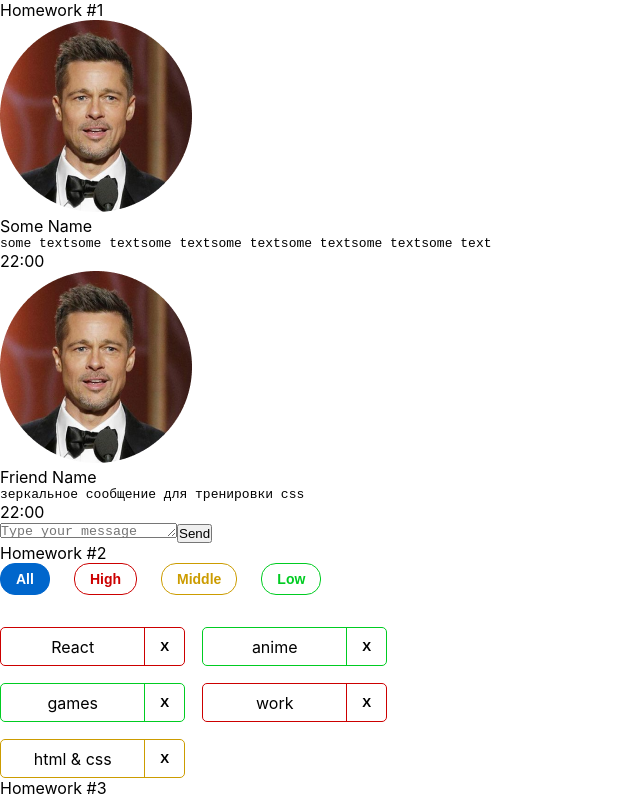
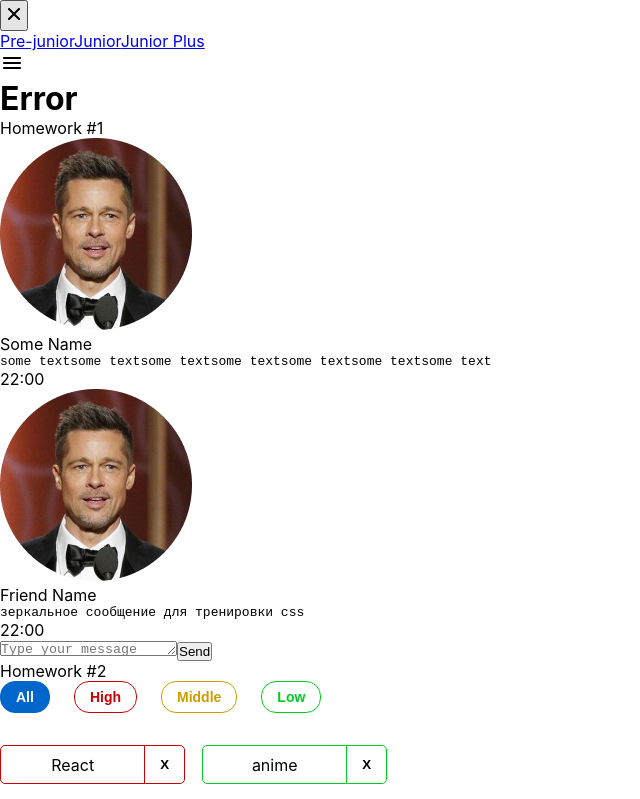
Before and after one commit to Vladimir-Kod/hws2-master, a React (Create React App) app: page / in a window 1280 px wide. Shown: the top 799 px of the page, without its empty margins (0-640 px from the left). Built offline with nearby package versions, Linux system fonts and the light colour scheme.

Commit message:
hw5 completed

```diff
--- a/package.json
+++ b/package.json
@@ -14,13 +14,14 @@
     "@types/node": "16.11.56",
     "@types/react": "18.0.17",
     "@types/react-dom": "18.0.6",
+    "@types/react-router-dom": "^5.3.3",
     "@types/uuid": "8.3.4",
     "axios": "0.27.2",
     "gh-pages": "4.0.0",
     "react": "18.2.0",
     "react-dom": "18.2.0",
     "react-redux": "8.0.4",
-    "react-router-dom": "6.4.3",
+    "react-router-dom": "^6.8.1",
     "react-scripts": "5.0.1",
     "redux": "4.2.0",
     "typescript": "4.7.4",
--- a/src/s1-main/App.tsx
+++ b/src/s1-main/App.tsx
@@ -4,18 +4,19 @@ import HW1 from '../s2-homeworks/hw01/HW1'
 import HW2 from "../s2-homeworks/hw02/HW2";
 import HW3 from "../s2-homeworks/hw03/HW3";
 import HW4 from "../s2-homeworks/hw04/HW4";
+import HW5 from "../s2-homeworks/hw05/HW5";
 
 function App() {
     return (
         <div className={s.App}>
-            <HW1/>
-            {/*раскомментировать по ходу выполнения*/}
-            <HW2/>
-            <HW3/>
-            <HW4/>
+            {/*<HW1/>*/}
+            {/*/!*раскомментировать по ходу выполнения*!/*/}
+            {/*<HW2/>*/}
+            {/*<HW3/>*/}
+            {/*<HW4/>*/}
 
             {/*при выполнении дз 5 и более - закомментировать здесь дз 1-4, так как они есть внутри дз 5*/}
-            {/*<HW5/>*/}
+            <HW5/>
         </div>
     )
 }
--- a/src/s2-homeworks/hw04/common/c1-SuperInputText/SuperInputText.module.css
+++ b/src/s2-homeworks/hw04/common/c1-SuperInputText/SuperInputText.module.css
@@ -11,10 +11,14 @@
 }
 
 .errorInput {
+    border: 2px solid red;
 }
 
 .errorInput:focus {
+    border: 2px solid red;
 }
 
 .error {
+    display: block;
+    color: #cc0000;
 }
--- a/src/s2-homeworks/hw04/common/c1-SuperInputText/SuperInputText.tsx
+++ b/src/s2-homeworks/hw04/common/c1-SuperInputText/SuperInputText.tsx
@@ -59,6 +59,12 @@ const SuperInputText: React.FC<SuperInputTextPropsType> = (
 
     return (
         <div className={s.inputWrapper}>
+             <span
+                 id={id ? id + '-span' : undefined}
+                 className={finalSpanClassName}
+             >
+                {error}
+            </span>
             <input
                 id={id}
                 type={'text'}
@@ -67,12 +73,7 @@ const SuperInputText: React.FC<SuperInputTextPropsType> = (
                 className={finalInputClassName}
                 {...restProps} // отдаём инпуту остальные пропсы если они есть (value например там внутри)
             />
-            <span
-                id={id ? id + '-span' : undefined}
-                className={finalSpanClassName}
-            >
-                {error}
-            </span>
+
         </div>
     )
 }
--- a/src/s2-homeworks/hw04/common/c2-SuperButton/SuperButton.tsx
+++ b/src/s2-homeworks/hw04/common/c2-SuperButton/SuperButton.tsx
@@ -24,7 +24,7 @@ const SuperButton: React.FC<SuperButtonPropsType> = (
 
 
 
-
+    //s.button
     // // + (disabled
         // //         ? ...
         // //         : xType === 'red'
--- a/src/s2-homeworks/hw05/Pages.tsx
+++ b/src/s2-homeworks/hw05/Pages.tsx
@@ -1,5 +1,5 @@
 import React from 'react'
-import { Routes, Route, Navigate } from 'react-router-dom'
+import { Routes, Route} from 'react-router-dom'
 import Error404 from './pages/Error404'
 import PreJunior from './pages/PreJunior'
 import Junior from './pages/Junior'
@@ -17,14 +17,21 @@ function Pages() {
             {/*Routes выбирает первый подходящий роут*/}
             <Routes>
                 {/*роутинг будут писать студенты*/}
+                <Route path={'/'} element={<PreJunior/>}/>
+
                 {/*в начале мы попадаем на страницу '/' и переходим сразу на страницу /pre-junior*/}
                 {/*<Route ...*/}
 
+
                 {/*роуты для /pre-junior, /junior, /junior-plus*/}
+
+                <Route path={'/pre-junior'} element={<PreJunior/>}/>
+                <Route path={'/junior'} element={<Junior/>}/>
+                <Route path={'/junior-plus'} element={<JuniorPlus/>}/>
                 {/*<Route ...*/}
                 {/*<Route ...*/}
                 {/*<Route ...*/}
-
+                <Route path={'/*'} element={<Error404 />}/>
                 {/*роут для несуществующей страницы должен отрисовать <Error404 />*/}
                 {/*<Route ...*/}
             </Routes>
--- a/src/s2-homeworks/hw05/sidebar/Sidebar.module.css
+++ b/src/s2-homeworks/hw05/sidebar/Sidebar.module.css
@@ -17,6 +17,7 @@
 }
 
 .nav a.active {
+    font-size: larger;
 }
 .close {
 }
--- a/src/s2-homeworks/hw05/sidebar/Sidebar.tsx
+++ b/src/s2-homeworks/hw05/sidebar/Sidebar.tsx
@@ -31,6 +31,7 @@ export const Sidebar: FC<PropsType> = ({open, handleClose}) => {
                         id={'hw5-pre-junior-link'}
                         to={PATH.PRE_JUNIOR}
                         onClick={handleClose}
+                        className={({isActive}) => isActive ? s.active : ''}
                         // className={...} // делает студент
                     >
                         Pre-junior
@@ -39,6 +40,7 @@ export const Sidebar: FC<PropsType> = ({open, handleClose}) => {
                         id={'hw5-junior-link'}
                         to={PATH.JUNIOR}
                         onClick={handleClose}
+                        className={({isActive}) => isActive ? s.active : ''}
                         // className={...} // делает студент
                     >
                         Junior
@@ -47,6 +49,7 @@ export const Sidebar: FC<PropsType> = ({open, handleClose}) => {
                         id={'hw5-junior-plus-link'}
                         to={PATH.JUNIOR_PLUS}
                         onClick={handleClose}
+                        className={({isActive}) => isActive ? s.active : ''}
                         // className={...} // делает студент
                     >
                         Junior Plus
```
Also changed, not shown: 1 other file (tests, documents, lock files or other folders).
